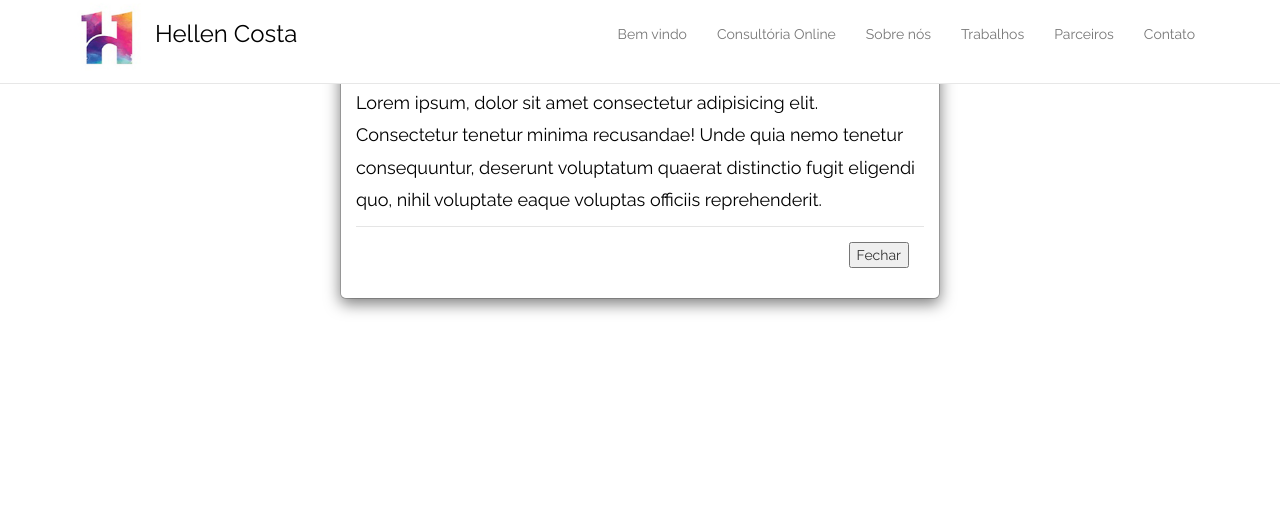
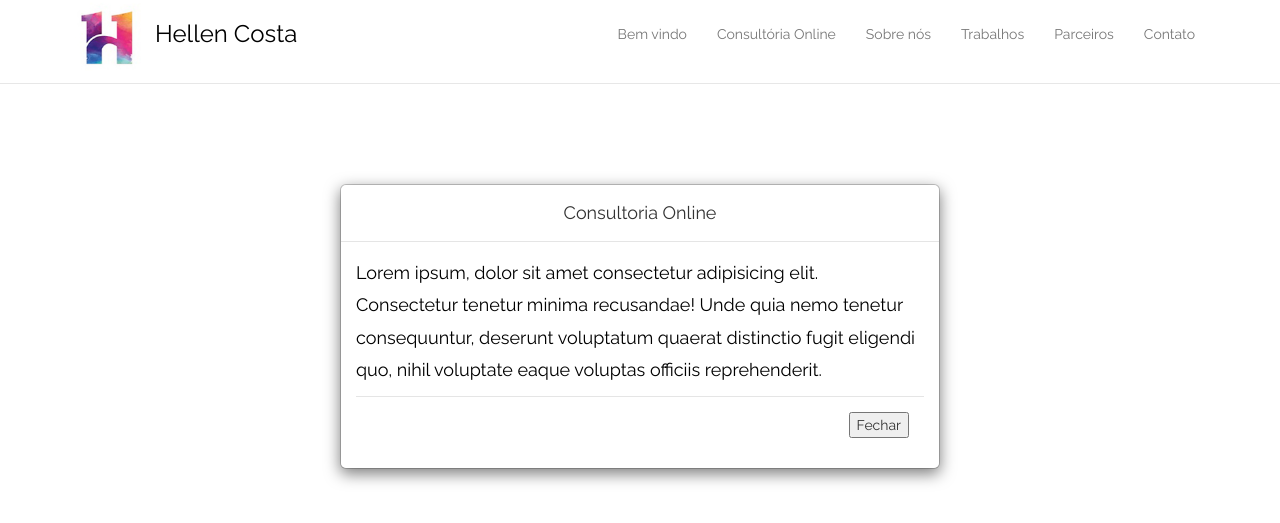
Before and after one commit to Sandra-Silva-Santos/Elas-na-Tech, a PHP site: page /consultoria.html in a window 1280 px wide. Shown: the part 16-539 px from the top of the page. Run offline with PHP 8.4, Linux system fonts and the light colour scheme.

Commit message:
Update sticky-footer-navbar.css

```diff
--- a/IBM_ HTML CCS JavaScript/Hellen Arquitetura e Design/css/sticky-footer-navbar.css
+++ b/IBM_ HTML CCS JavaScript/Hellen Arquitetura e Design/css/sticky-footer-navbar.css
@@ -209,6 +209,9 @@ h1 {
 .col-md-12 {
     margin-top: 150px;
 }
+.modal-dialog {
+    margin-top: 200px;
+}
 
 
 
```
